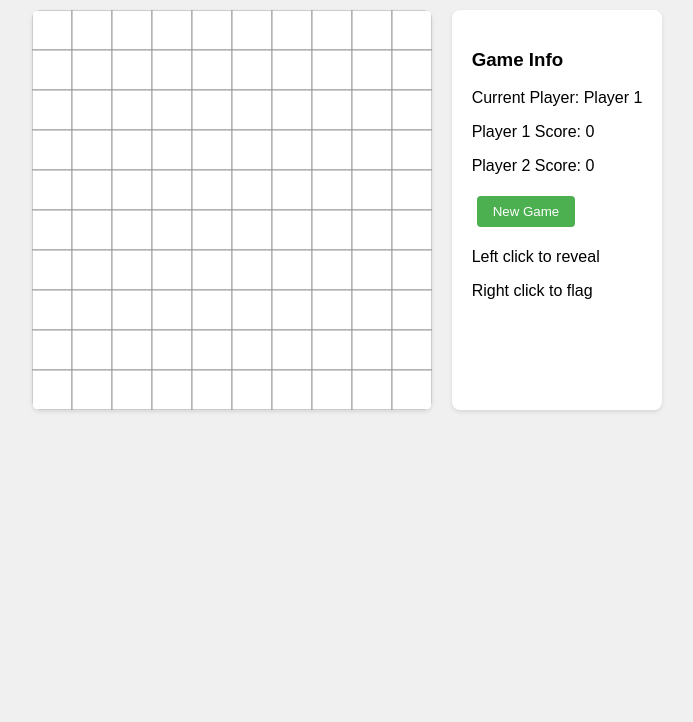
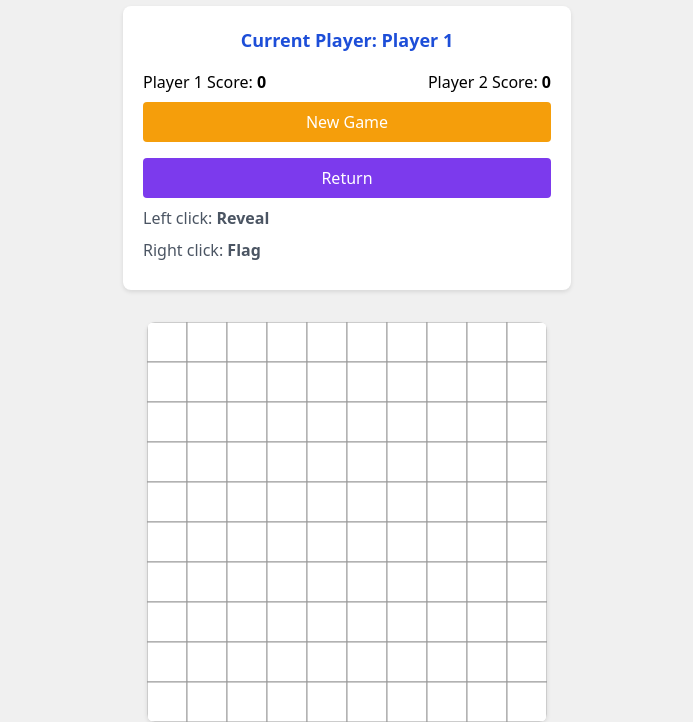
Before and after one commit to diegosoriarios/Oursweeper, a website: page public/co-op.html in a window 1280 px wide. Shown: the part 86-808 px from the top of the page, without its empty margins (293-986 px from the left). Drawn offline with nearby package versions, Linux system fonts and the light colour scheme.

Commit message:
Add co-op option

```diff
--- a/public/co-op.html
+++ b/public/co-op.html
@@ -40,21 +40,27 @@
             background-color: #45a049;
         }
     </style>
+     <link href="https://cdn.jsdelivr.net/npm/tailwindcss@2.2.19/dist/tailwind.min.css" rel="stylesheet">
 </head>
 <body>
-    <h2>Multiplayer Minesweeper</h2>
-    <div id="gameContainer">
-        <canvas id="gameCanvas" width="400" height="400"></canvas>
-        <div id="gameInfo">
-            <h3>Game Info</h3>
-            <p>Current Player: <span id="currentPlayer">Player 1</span></p>
-            <p>Player 1 Score: <span id="player1Score">0</span></p>
-            <p>Player 2 Score: <span id="player2Score">0</span></p>
-            <button onclick="startNewGame()">New Game</button>
-            <p>Left click to reveal</p>
-            <p>Right click to flag</p>
+    <h2 class="text-3xl font-bold text-center mt-8 mb-6 text-blue-700">Oursweeper Lobby</h2>
+
+        <div id="gameInfo" class="mx-auto bg-white rounded-lg shadow-md p-8 w-full max-w-md mb-8">
+            <div id="status" class="mb-4 text-lg font-semibold text-center text-blue-700">
+                <div>Current Player: <span id="currentPlayer">Player 1</span></div>
+            </div>
+            <div class="flex justify-between mb-2">
+                <div>Player 1 Score: <span id="score1" class="font-bold">0</span></div>
+                <div>Player 2 Score: <span id="score2" class="font-bold">0</span></div>
+            </div>
+            <button class="w-full mb-4 py-2 px-4 bg-yellow-500 text-white rounded hover:bg-yellow-600 transition" onclick="startNewGame()">New Game</button>
+            <button class="w-full py-2 px-4 bg-purple-600 text-white rounded hover:bg-purple-700 transition mb-2" onclick="window.location.href='index.html'">Return</button>
+            <div class="mb-2 text-gray-600">Left click: <span class="font-semibold">Reveal</span></div>
+        <div class="mb-2 text-gray-600">Right click: <span class="font-semibold">Flag</span></div>
         </div>
-    </div>
+
+
+    <canvas id="gameCanvas" width="400" height="400"></canvas>
 
     <script>
         const canvas = document.getElementById('gameCanvas');
```
Also changed, not shown: public/index.html (+5 -0 lines).
